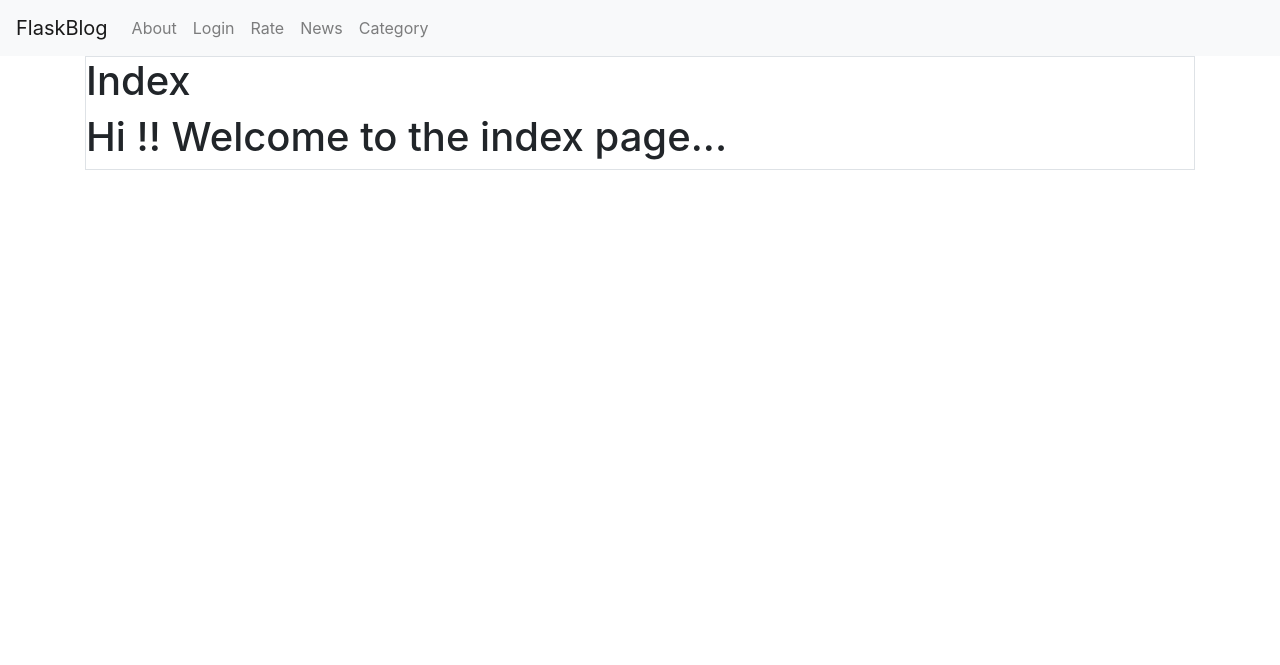
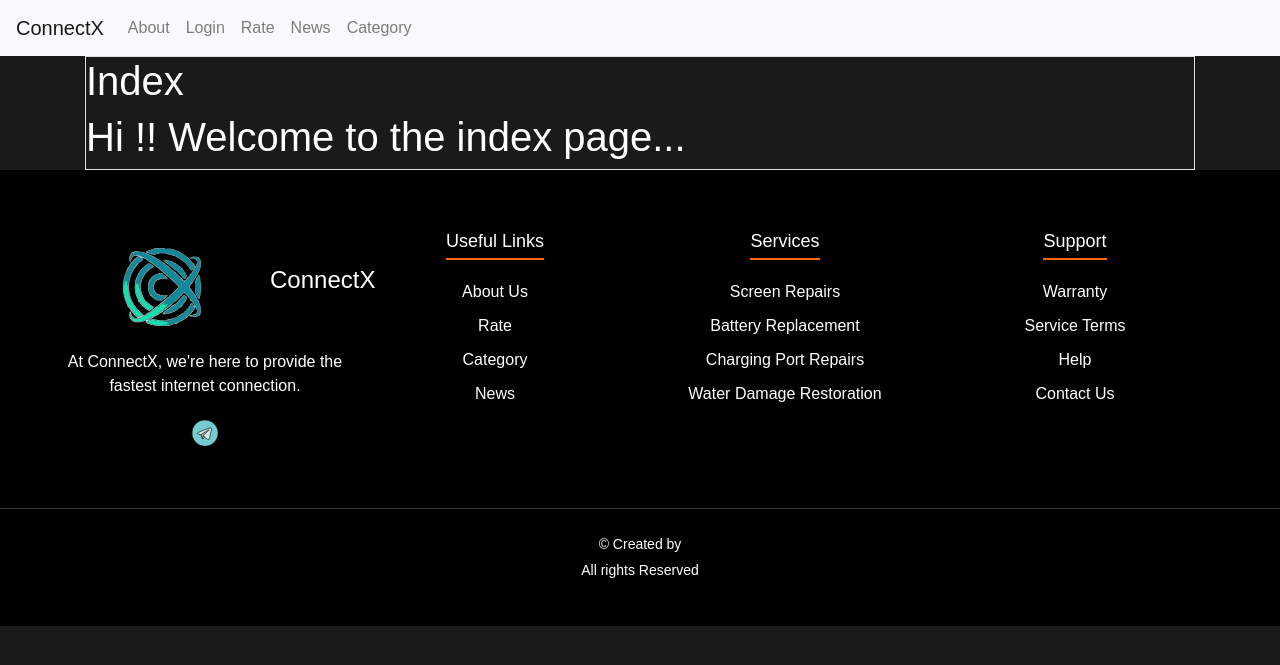
Before and after one commit to Massonus/ConnectX, a Flask app: page / in a window 1280 px wide. Shown: the top 665 px of the page. Run offline with Flask 3, Linux system fonts and the light colour scheme; parts of the project's set-up code (start-up, migrations or seed data) failed here and were passed over; some libraries are stand-ins or nearby versions.

Commit message:
added footer, changed favicon

```diff
--- /dev/null
+++ b/application/static/css/styles.css
@@ -0,0 +1,94 @@
+body {
+    margin: 0;
+    font-family: Arial, sans-serif;
+    background-color: #1a1a1a;
+    color: #ffffff;
+}
+
+.footer {
+    padding: 40px 0;
+    background-color: #000000;
+    color: #ffffff;
+    text-align: center;
+}
+
+.footer__container {
+    display: flex;
+    flex-wrap: wrap;
+    justify-content: space-between;
+    align-items: flex-start;
+    max-width: 1200px;
+    margin: 0 auto;
+    padding: 0 20px;
+}
+
+.footer__section {
+    flex: 1;
+    min-width: 200px;
+    margin: 20px 0;
+}
+
+.footer__title {
+    display: flex;
+    align-items: center;
+    font-size: 24px;
+    margin-bottom: 20px;
+}
+
+.footer__logo {
+    margin-right: 10px;
+}
+
+.footer__description {
+    margin-bottom: 20px;
+}
+
+.footer__social-links {
+    display: flex;
+    justify-content: center;
+    gap: 10px;
+    margin-bottom: 20px;
+}
+
+.footer__social-link img {
+    width: 30px;
+    height: 30px;
+}
+
+.footer__subtitle {
+    font-size: 18px;
+    margin-bottom: 10px;
+    border-bottom: 2px solid #ff6600;
+    display: inline-block;
+    padding-bottom: 5px;
+}
+
+.footer__list {
+    list-style: none;
+    padding: 0;
+}
+
+.footer__list-item {
+    margin: 10px 0;
+}
+
+.footer__link {
+    color: #ffffff;
+    text-decoration: none;
+}
+
+.footer__link:hover {
+    color: #ff6600;
+}
+
+.footer__bottom {
+    border-top: 1px solid #333333;
+    padding-top: 20px;
+    margin-top: 20px;
+    font-size: 14px;
+}
+
+.footer__copyright,
+.footer__rights {
+    margin: 5px 0;
+}
--- a/application/templates/base.html
+++ b/application/templates/base.html
@@ -7,11 +7,18 @@
     <meta http-equiv="X-UA-Compatible" content="ie=edge">
     <link rel="stylesheet" href="https://stackpath.bootstrapcdn.com/bootstrap/4.3.1/css/bootstrap.min.css"
           integrity="sha384-ggOyR0iXCbMQv3Xipma34MD+dH/1fQ784/j6cY/iJTQUOhcWr7x9JvoRxT2MZw1T" crossorigin="anonymous">
-    <title>Document</title>
+
+    <link rel="stylesheet" href="{{ url_for('static', filename='css/styles.css') }}">
+
+    <link rel="apple-touch-icon" sizes="180x180" href="{{ url_for('static', filename='img/apple-touch-icon.png') }}">
+    <link rel="icon" type="image/png" sizes="32x32" href="{{ url_for('static', filename='img/favicon-32x32.png') }}">
+    <link rel="icon" type="image/png" sizes="16x16" href="{{ url_for('static', filename='img/favicon-16x16.png') }}">
+    <link rel="manifest" href="{{ url_for('static', filename='img/site.webmanifest') }}">
+    <title>ConnectX</title>
 </head>
 <body>
 <nav class="navbar navbar-expand-md navbar-light bg-light">
-    <a class="navbar-brand" href="{{ url_for('main.index') }}">FlaskBlog</a>
+    <a class="navbar-brand" href="{{ url_for('main.index') }}">ConnectX</a>
     <button class="navbar-toggler" type="button" data-toggle="collapse" data-target="#navbarNav"
             aria-controls="navbarNav" aria-expanded="false" aria-label="Toggle navigation">
         <span class="navbar-toggler-icon"></span>
@@ -53,5 +60,55 @@
 <script src="https://stackpath.bootstrapcdn.com/bootstrap/4.3.1/js/bootstrap.min.js"
         integrity="sha384-JjSmVgyd0p3pXB1rRibZUAYoIIy6OrQ6VrjIEaFf/nJGzIxFDsf4x0xIM+B07jRM"
         crossorigin="anonymous"></script>
+
+<footer class="footer">
+    <div class="footer__container">
+        <div class="footer__section footer__section--brand">
+            <h2 class="footer__title">
+                <img src="{{ url_for('static', filename='img/connectX-logo.svg') }}" alt="ConnectX" class="footer__logo">
+                ConnectX
+            </h2>
+            <p class="footer__description">At ConnectX, we're here to provide the fastest internet connection.</p>
+            <div class="footer__social-links">
+                <a href="#" class="footer__social-link"><img src="{{ url_for('static', filename='img/telegram-icon.svg') }}" alt="Telegram"></a>
+            </div>
+        </div>
+        <div class="footer__section footer__section--links">
+            <h3 class="footer__subtitle">Useful Links</h3>
+            <ul class="footer__list">
+                <li class="footer__list-item"><a href="#" class="footer__link">About Us</a></li>
+                <li class="footer__list-item"><a href="{{ url_for('rate.show_rates') }}" class="footer__link">Rate</a>
+                </li>
+                <li class="footer__list-item"><a href="{{ url_for('category.show_categories') }}" class="footer__link">Category</a>
+                </li>
+                <li class="footer__list-item"><a href="{{ url_for('news.show_news') }}" class="footer__link">News</a>
+                </li>
+            </ul>
+        </div>
+        <div class="footer__section footer__section--services">
+            <h3 class="footer__subtitle">Services</h3>
+            <ul class="footer__list">
+                <li class="footer__list-item"><a href="#" class="footer__link">Screen Repairs</a></li>
+                <li class="footer__list-item"><a href="#" class="footer__link">Battery Replacement</a></li>
+                <li class="footer__list-item"><a href="#" class="footer__link">Charging Port Repairs</a></li>
+                <li class="footer__list-item"><a href="#" class="footer__link">Water Damage Restoration</a></li>
+            </ul>
+        </div>
+        <div class="footer__section footer__section--support">
+            <h3 class="footer__subtitle">Support</h3>
+            <ul class="footer__list">
+                <li class="footer__list-item"><a href="#" class="footer__link">Warranty</a></li>
+                <li class="footer__list-item"><a href="#" class="footer__link">Service Terms</a></li>
+                <li class="footer__list-item"><a href="#" class="footer__link">Help</a></li>
+                <li class="footer__list-item"><a href="#" class="footer__link">Contact Us</a></li>
+            </ul>
+        </div>
+    </div>
+    <div class="footer__bottom">
+        <p class="footer__copyright">© Created by</p>
+        <p class="footer__rights">All rights Reserved</p>
+    </div>
+</footer>
+
 </body>
 </html>
```
Also changed, not shown: application/static/img/android-chrome-192x192.png (added), application/static/img/android-chrome-512x512.png (added), application/static/img/apple-touch-icon.png (added), application/static/img/connectX-logo.svg (added), application/static/img/favicon-16x16.png (added), application/static/img/favicon-32x32.png (added), application/static/img/favicon.ico (added), application/static/img/site.webmanifest (added), application/static/img/telegram-icon.svg (added).
